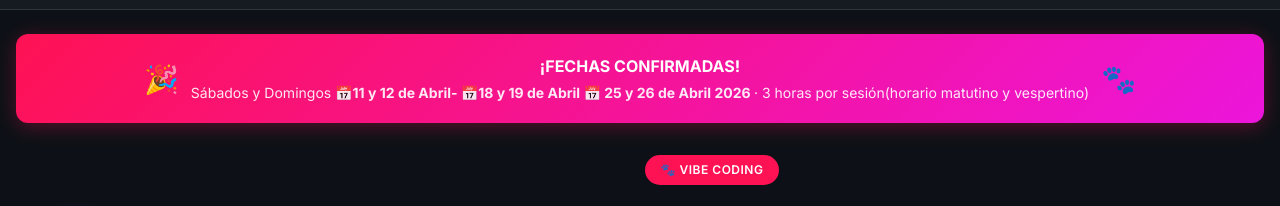
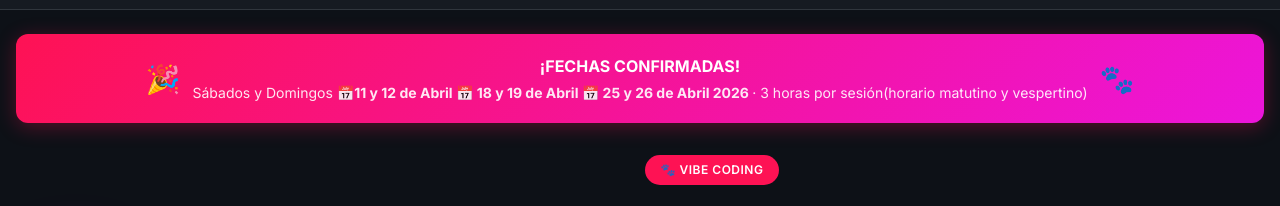
Before and after one commit to LuminousMindNeurospicy/patsyvibecoding, a website: page index.html in a window 1280 px wide. Shown: the part 51-257 px from the top of the page. Drawn offline with nearby package versions, Linux system fonts and the light colour scheme.

Commit message:
add changes

```diff
--- a/index.html
+++ b/index.html
@@ -624,7 +624,7 @@
                 "
               >
                 Sábados y Domingos
-                <strong>📅11 y 12 de Abril- 📅18 y 19 de Abril 📅 25 y 26 de Abril 2026 </strong> · 3
+                <strong>📅11 y 12 de Abril 📅 18 y 19 de Abril 📅 25 y 26 de Abril 2026 </strong> · 3
                 horas por sesión(horario matutino y vespertino)
               </p>
             </div>
```
